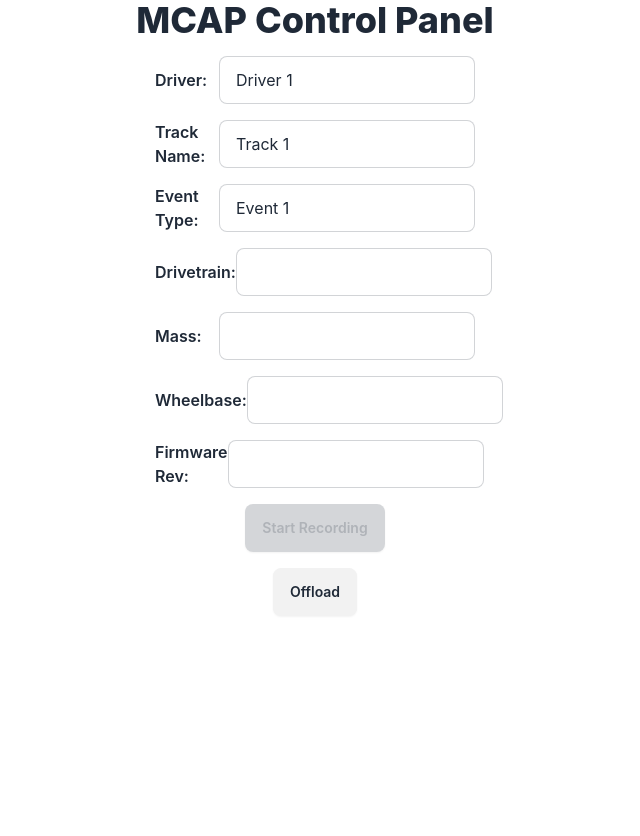
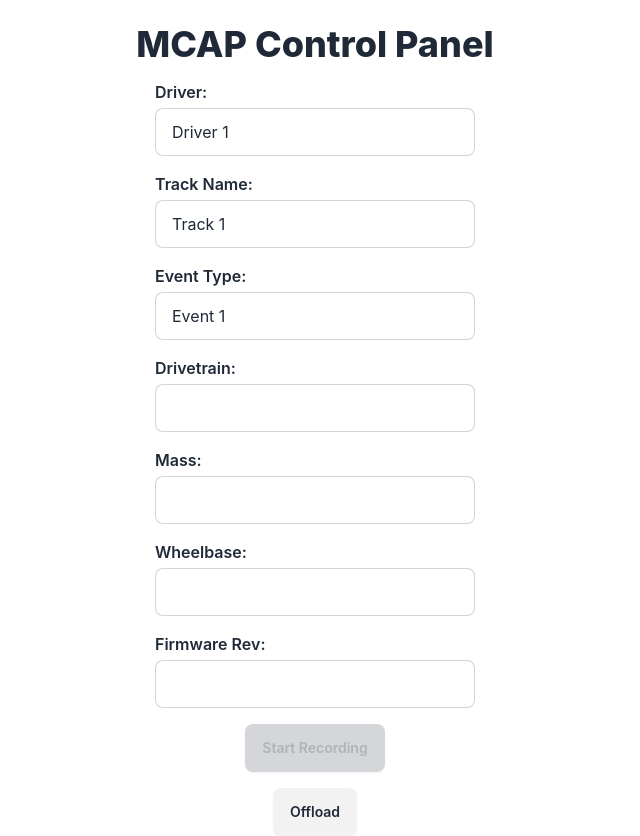
Before and after one commit to RCMast3r/data_acq, a React (Create React App) app in the folder frontend/: page / in a window 1280 px wide. Shown: the whole page, without its empty margins (325-965 px from the left). Before the commit the page ends 800 px from the top, so only its background shows below. Built offline with nearby package versions, Linux system fonts and the light colour scheme.

Commit message:
fixed spacing

```diff
--- a/frontend/src/App.tsx
+++ b/frontend/src/App.tsx
@@ -26,7 +26,7 @@ function App() {
     const [recording, setRecording] = useState(false)
 
     return (
-        <div className={"flex flex-col gap-4 items-center justify-center"}>
+        <div className={"flex flex-col gap-4 items-center justify-center pt-6"}>
             <div className={"flex"}>
                 <PageTitle/>
             </div>
--- a/frontend/src/Components/TextForm.tsx
+++ b/frontend/src/Components/TextForm.tsx
@@ -1,6 +1,6 @@
 import React from "react";
 
-export function TextForm({ title, isNum, data, setData, recording }:
+export function TextForm({title, isNum, data, setData, recording}:
                              {
                                  title: string,
                                  isNum: boolean,
@@ -24,13 +24,15 @@ export function TextForm({ title, isNum, data, setData, recording }:
     }
 
     return (
+        <>
             <div className={"flex flex-row items-center w-80"}>
                 <article className={"prose"}>
                     <h4>{title + ':'}</h4>
                 </article>
-            <div className={"grow w-max"} />
-            <input value={data} onChange={handleChange} className={"input input-bordered w-64"}
-                disabled={recording} />
+                <div className={"grow w-max"}/>
             </div>
+            <input value={data} onChange={handleChange} className={"input input-bordered w-80 -mt-3"}
+                   disabled={recording}/>
+        </>
     )
 }
```
Lines whose indentation alone changed are shown as unchanged.
